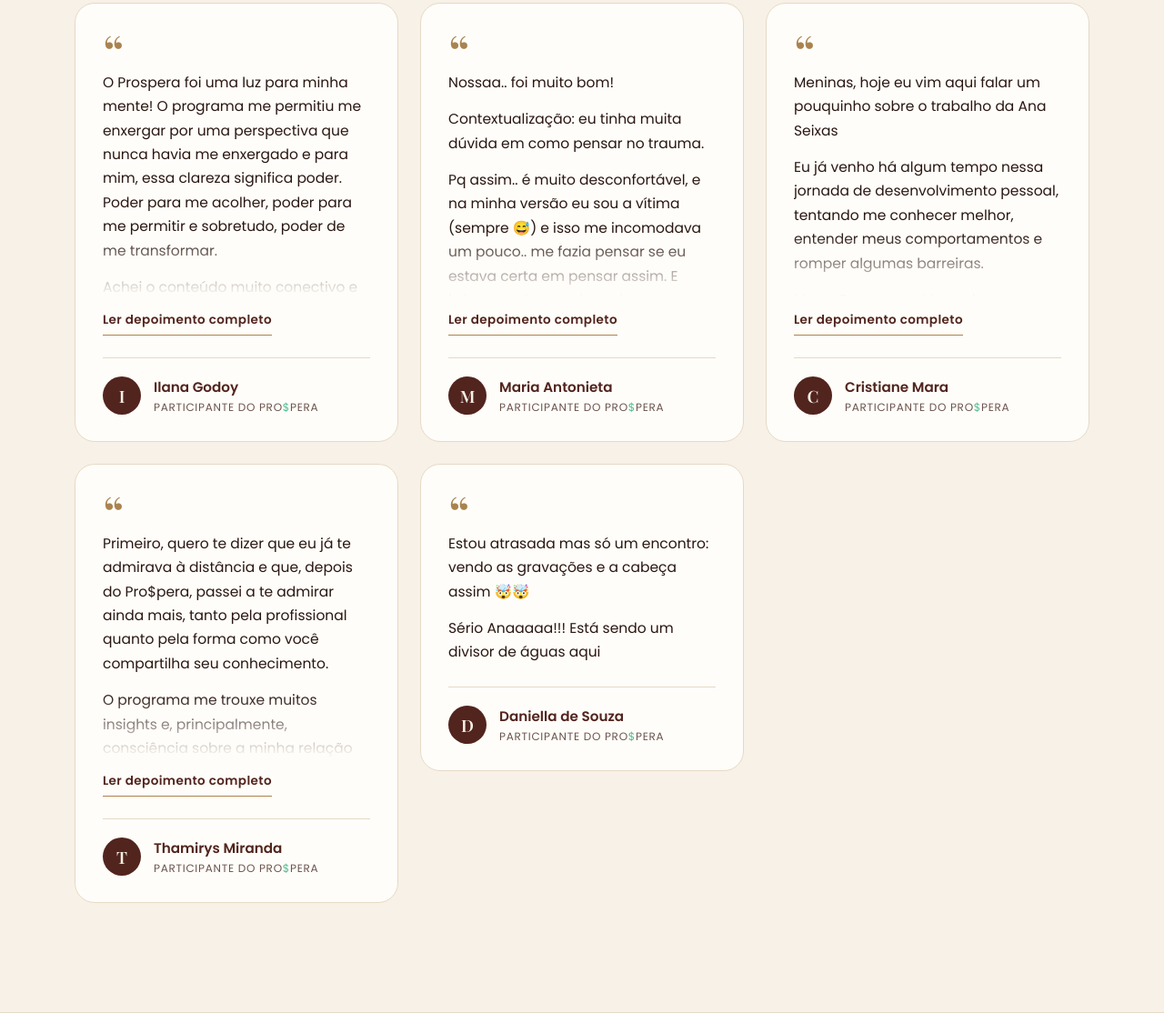
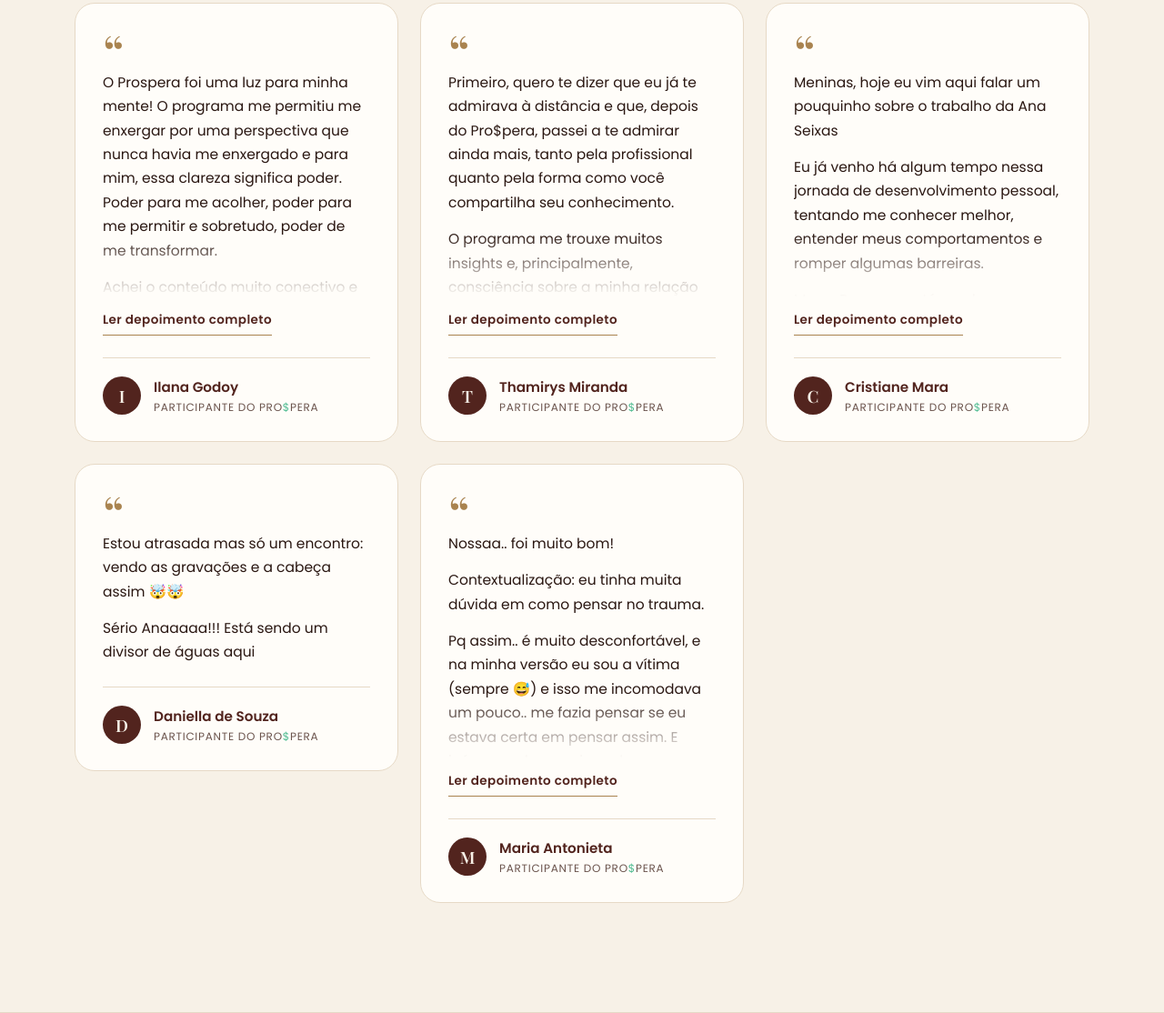
Before and after one commit to anaseixasvibrevoce/anaseixas, a plain HTML site: page prospera.html in a window 1280 px wide. Shown: the part 3467-4581 px from the top of the page at 91% size. Drawn offline with nearby package versions, Linux system fonts and the light colour scheme; a web font is replaced by a local one.

Commit message:
Update prospera.html

```diff
--- a/prospera.html
+++ b/prospera.html
@@ -733,10 +733,10 @@
 .depoimentos .section-head h2 .cifrao{ color:var(--green); }
 .depoimentos .section-head p{ margin-top:18px; }
 
-.dep-wall{ columns:3; column-gap:24px; }
+.dep-wall{ display:grid; grid-template-columns:repeat(3,1fr); gap:24px; align-items:start; }
 .dep-card{
   display:block;
-  margin:0 0 24px;
+  margin:0;
   padding:34px 30px 28px;
   background:var(--paper);
   border:1px solid var(--sand);
@@ -791,11 +791,11 @@
 .dep-who small{ font-size:12px; letter-spacing:.06em; text-transform:uppercase; color:var(--ink-soft); }
 .dep-who .cifrao{ color:var(--green); }
 
-@media (max-width: 980px){ .dep-wall{ columns:2; } }
+@media (max-width: 980px){ .dep-wall{ grid-template-columns:repeat(2,1fr); } }
 @media (max-width: 640px){
   .depoimentos{ padding:32px 0 88px; }
   section:has(+ .depoimentos){ padding-bottom:48px; }
-  .dep-wall{ columns:1; }
+  .dep-wall{ grid-template-columns:1fr; }
   .dep-card{ padding:30px 24px 24px; }
 }
 
@@ -1047,16 +1047,22 @@
         <figure class="dep-card reveal is-long">
           <span class="dep-mark" aria-hidden="true">&ldquo;</span>
           <blockquote class="dep-text">
-          <p>Nossaa.. foi muito bom!</p>
-          <p>Contextualização: eu tinha muita dúvida em como pensar no trauma.</p>
-          <p>Pq assim.. é muito desconfortável, e na minha versão eu sou a vítima (sempre 😅) e isso me incomodava um pouco.. me fazia pensar se eu estava certa em pensar assim. E inúmeros desvaneios sobre esse tema! Ahaha</p>
-          <p>E entender que o trauma explica, mas não justifica, foi maravilhoso.</p>
-          <p>Pq o acesso a ele é para entender o que me despertou em x situação. E a partir daí, me fortalecer, para quebrar padrões!<br>E antes, eu me julgava e, muitas vezes não queria acessar por vergonha, sabe?! Me libertou!</p>
+          <p>Meninas, hoje eu vim aqui falar um pouquinho sobre o trabalho da Ana Seixas</p>
+          <p>Eu já venho há algum tempo nessa jornada de desenvolvimento pessoal, tentando me conhecer melhor, entender meus comportamentos e romper algumas barreiras.</p>
+          <p>Mas o Prospera está sendo um verdadeiro romper na minha vida.</p>
+          <p>Eu nunca tinha passado por um processo tão profundo quando o assunto é dinheiro. E são tantas fichas caindo... e olha que acabamos de fazer apenas o terceiro encontro! 😂 Fico imaginando o que ainda nos espera até o último.</p>
+          <p>Eu aconselho muito vocês a fazerem,na proxima turma, rsrsrs, porque talvez você não tenha uma dor com o dinheiro tão latente como eu percebi que tinha. Mas pode existir alguma área da sua vida que está travada e, às vezes, a virada que você precisa começa simplesmente quando você entende de onde aquilo vem.</p>
+          <p>E é isso que está acontecendo comigo: estou começando a entender muita coisa que antes eu simplesmente repetia sem perceber.</p>
+          <p>Mais uma vez, Ana, você está arrasando! ❤️<br>Obrigada por conduzir tudo isso de uma forma tão profunda e, ao mesmo tempo, tão leve.</p>
+          <p>Isso é muito real, porque eu a vida toda, corri atrás de ganhar dinheiro, sem responder perguntas básicas para mim como;</p>
+          <p>Quanto eu quero ganhar, o que eu quero fazer com o dinheiro, quais são os meus sonhos.</p>
+          <p>Eu investi muito dinheiro em conhecimento técnico para o dinheiro chegar, mas quando a oportunidade vinha eu sabotava porque eu não bancava que eu era capaz.</p>
+          <p>No prospera estou entendendo que meu movimento agora é me conhecer e tomar posse de quem eu nasci para ser, eu acredito que as oportunidades vão aparecer e eu estarei pronta para receber.</p>
           </blockquote>
         <button type="button" class="dep-more" aria-expanded="false">Ler depoimento completo</button>
           <figcaption>
-            <span class="dep-avatar" aria-hidden="true">M</span>
-            <span class="dep-who"><strong>Maria Antonieta</strong><small>Participante do Pro<span class="cifrao">$</span>pera</small></span>
+            <span class="dep-avatar" aria-hidden="true">C</span>
+            <span class="dep-who"><strong>Cristiane Mara</strong><small>Participante do Pro<span class="cifrao">$</span>pera</small></span>
           </figcaption>
         </figure>
         <figure class="dep-card reveal">
@@ -1073,22 +1079,16 @@
         <figure class="dep-card reveal is-long">
           <span class="dep-mark" aria-hidden="true">&ldquo;</span>
           <blockquote class="dep-text">
-          <p>Meninas, hoje eu vim aqui falar um pouquinho sobre o trabalho da Ana Seixas</p>
-          <p>Eu já venho há algum tempo nessa jornada de desenvolvimento pessoal, tentando me conhecer melhor, entender meus comportamentos e romper algumas barreiras.</p>
-          <p>Mas o Prospera está sendo um verdadeiro romper na minha vida.</p>
-          <p>Eu nunca tinha passado por um processo tão profundo quando o assunto é dinheiro. E são tantas fichas caindo... e olha que acabamos de fazer apenas o terceiro encontro! 😂 Fico imaginando o que ainda nos espera até o último.</p>
-          <p>Eu aconselho muito vocês a fazerem,na proxima turma, rsrsrs, porque talvez você não tenha uma dor com o dinheiro tão latente como eu percebi que tinha. Mas pode existir alguma área da sua vida que está travada e, às vezes, a virada que você precisa começa simplesmente quando você entende de onde aquilo vem.</p>
-          <p>E é isso que está acontecendo comigo: estou começando a entender muita coisa que antes eu simplesmente repetia sem perceber.</p>
-          <p>Mais uma vez, Ana, você está arrasando! ❤️<br>Obrigada por conduzir tudo isso de uma forma tão profunda e, ao mesmo tempo, tão leve.</p>
-          <p>Isso é muito real, porque eu a vida toda, corri atrás de ganhar dinheiro, sem responder perguntas básicas para mim como;</p>
-          <p>Quanto eu quero ganhar, o que eu quero fazer com o dinheiro, quais são os meus sonhos.</p>
-          <p>Eu investi muito dinheiro em conhecimento técnico para o dinheiro chegar, mas quando a oportunidade vinha eu sabotava porque eu não bancava que eu era capaz.</p>
-          <p>No prospera estou entendendo que meu movimento agora é me conhecer e tomar posse de quem eu nasci para ser, eu acredito que as oportunidades vão aparecer e eu estarei pronta para receber.</p>
+          <p>Nossaa.. foi muito bom!</p>
+          <p>Contextualização: eu tinha muita dúvida em como pensar no trauma.</p>
+          <p>Pq assim.. é muito desconfortável, e na minha versão eu sou a vítima (sempre 😅) e isso me incomodava um pouco.. me fazia pensar se eu estava certa em pensar assim. E inúmeros desvaneios sobre esse tema! Ahaha</p>
+          <p>E entender que o trauma explica, mas não justifica, foi maravilhoso.</p>
+          <p>Pq o acesso a ele é para entender o que me despertou em x situação. E a partir daí, me fortalecer, para quebrar padrões!<br>E antes, eu me julgava e, muitas vezes não queria acessar por vergonha, sabe?! Me libertou!</p>
           </blockquote>
         <button type="button" class="dep-more" aria-expanded="false">Ler depoimento completo</button>
           <figcaption>
-            <span class="dep-avatar" aria-hidden="true">C</span>
-            <span class="dep-who"><strong>Cristiane Mara</strong><small>Participante do Pro<span class="cifrao">$</span>pera</small></span>
+            <span class="dep-avatar" aria-hidden="true">M</span>
+            <span class="dep-who"><strong>Maria Antonieta</strong><small>Participante do Pro<span class="cifrao">$</span>pera</small></span>
           </figcaption>
         </figure>
       </div>
```
